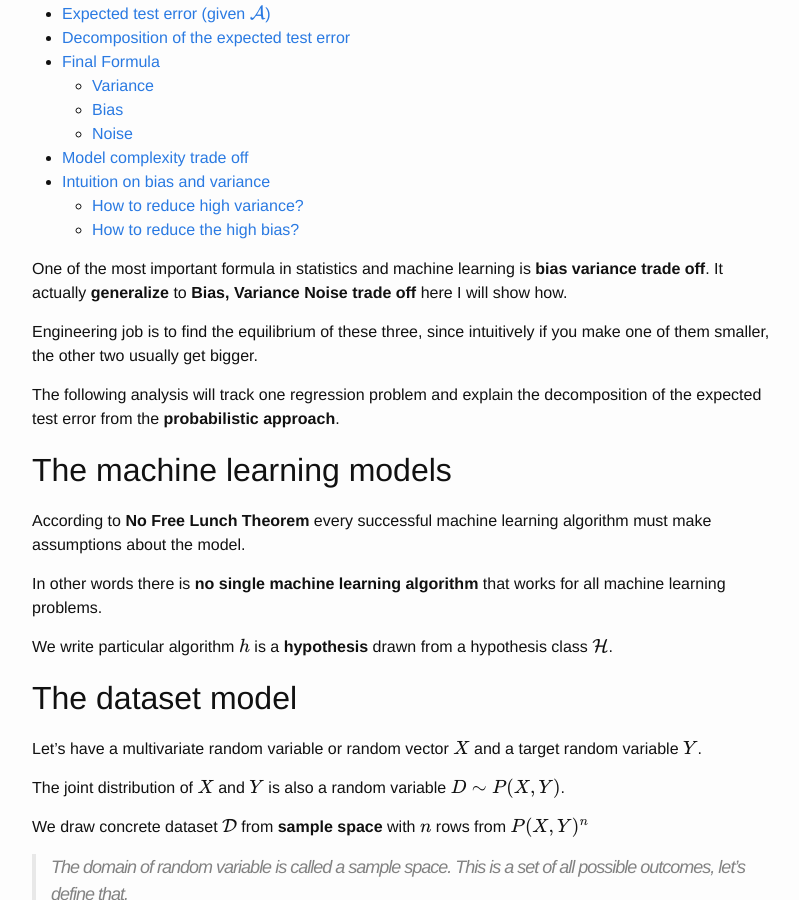
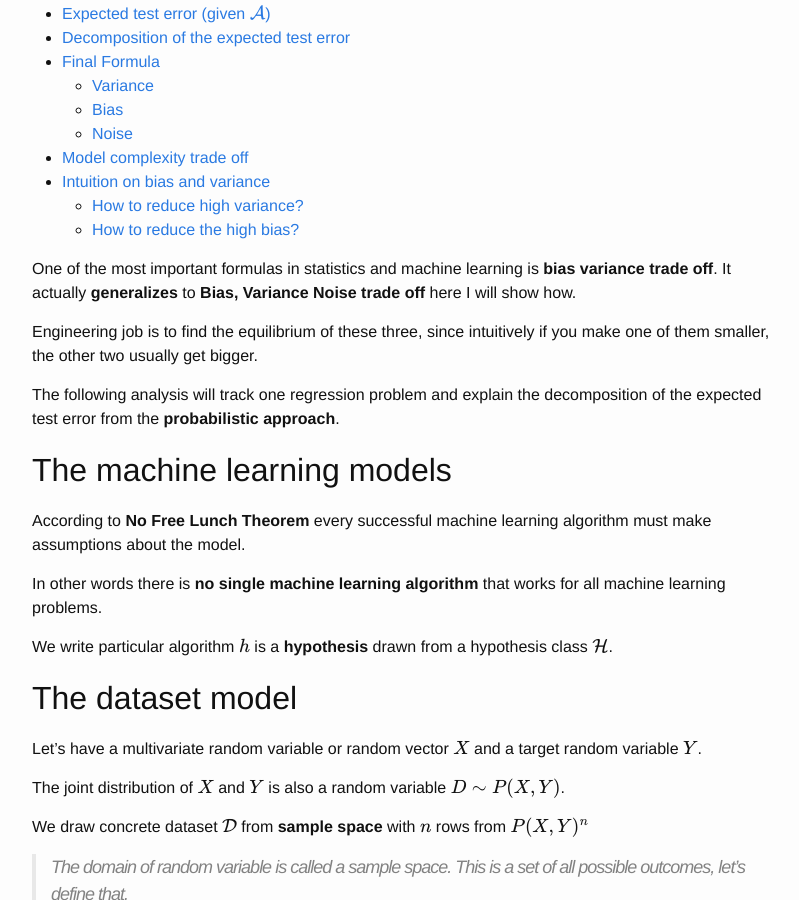
Before and after one commit to dejanbatanjac/dejanbatanjac.github.io, a Jekyll site: the page built from _posts/2021-02-03-bias-variance-trade-off.md, in a window 1280 px wide and 900 px high, scrolled down 366 px. Shown: the whole window, without its empty margins (238-1037 px from the left). Built offline with Jekyll 4.4.1, drawn with Linux system fonts in a browser that asks for light colours; formulas are drawn with MathJax 3.

Commit message:
fix: spelling/typos in 3 articles (kl-divergence, bias-variance, joint-probability) + update izveštaj.pdf
Report now 15 articles.

```diff
--- a/_posts/2021-02-03-bias-variance-trade-off.md
+++ b/_posts/2021-02-03-bias-variance-trade-off.md
@@ -22,7 +22,7 @@ permalink: /bias-variance-noise-trade-off
   - [How to reduce high variance?](#how-to-reduce-high-variance)
   - [How to reduce the high bias?](#how-to-reduce-the-high-bias)
 
-One of the most important formula in statistics and machine learning is **bias variance trade off**. It actually **generalize** to **Bias, Variance Noise trade off** here I will show how.
+One of the most important formulas in statistics and machine learning is **bias variance trade off**. It actually **generalizes** to **Bias, Variance Noise trade off** here I will show how.
 
 Engineering job is to find the equilibrium of these three, since intuitively if you make one of them smaller, the other two usually get bigger.
 
```
Also changed, not shown: _posts/2021-01-29-joint-probability.md (+1 -1 lines), _posts/2021-02-05-kl-divergence.md (+1 -1 lines), izveštaj.json (+14 -0 lines), 1 other file.
